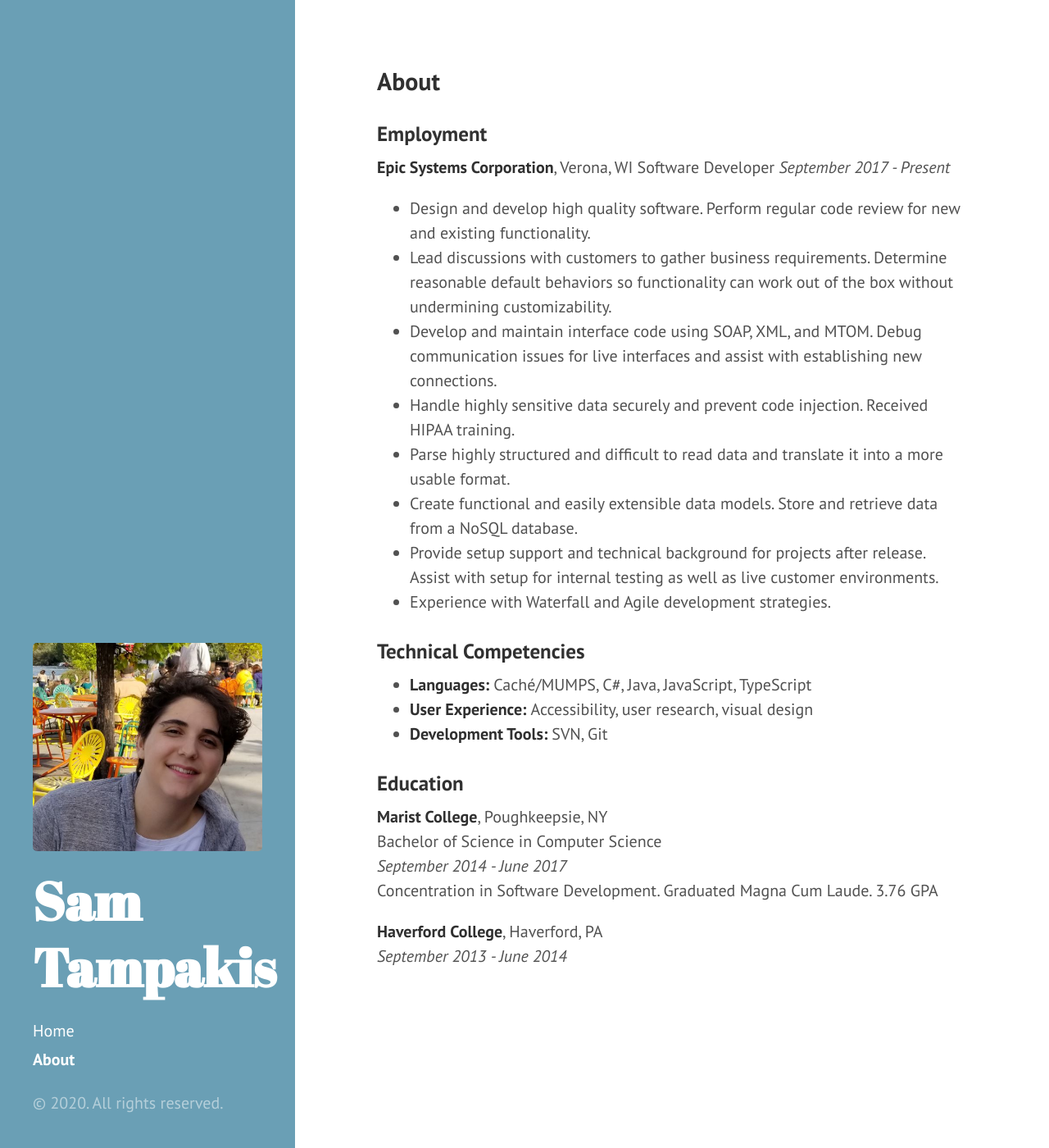
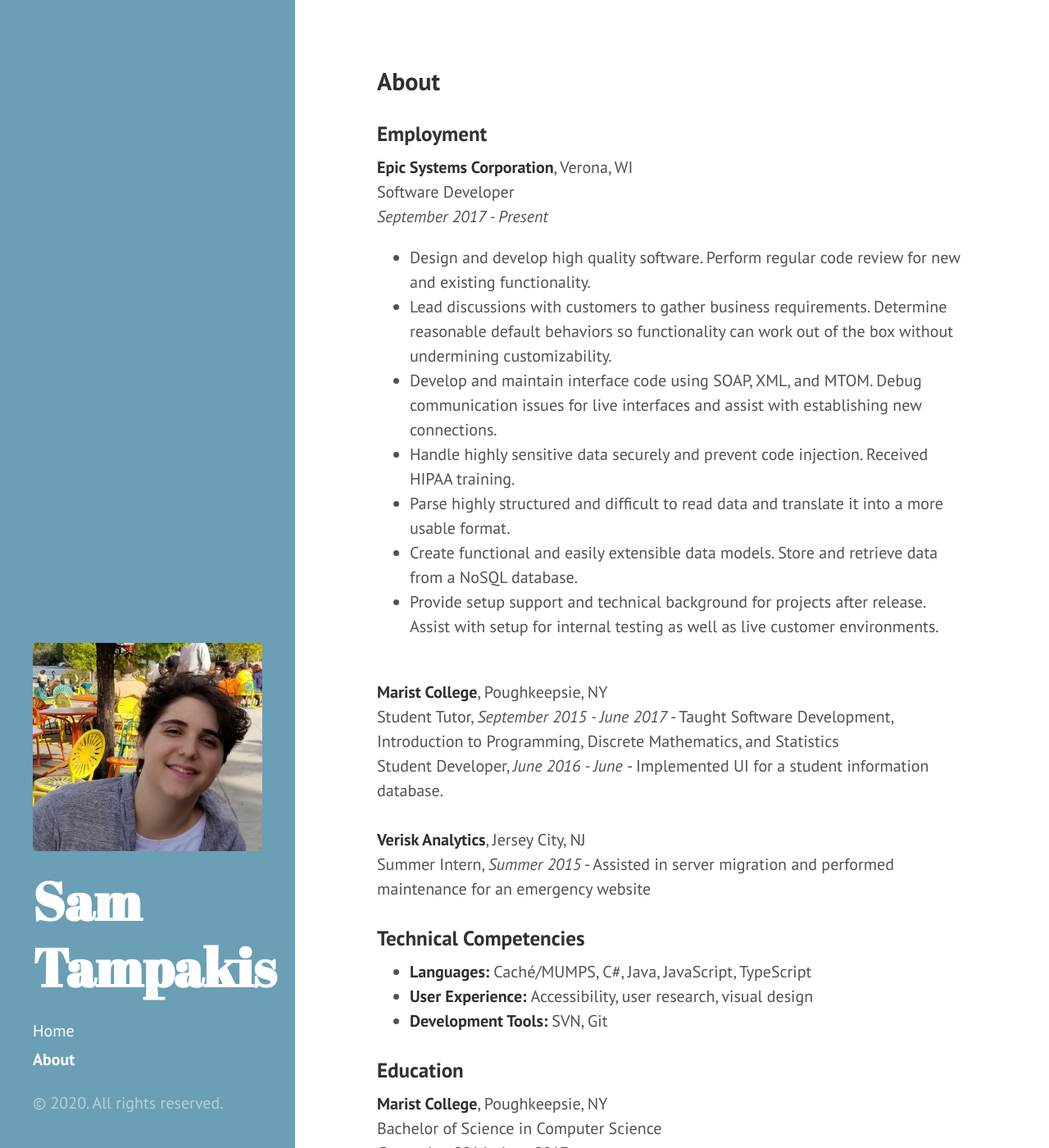
Before and after one commit to samtampakis/samtampakis.github.io, a Jekyll site: the page built from about.md, in a window 1280 px wide and 1400 px high. Shown: the whole window at 82% size. Built offline with Jekyll 4.4.1, drawn with Linux system fonts in a browser that asks for light colours.

Commit message:
Update information on about page

```diff
--- a/about.md
+++ b/about.md
@@ -6,8 +6,8 @@ title: About
 <h3>Employment</h3>
 
 <strong>Epic Systems Corporation</strong>, Verona, WI
-Software Developer
-<em>September 2017 - Present</em>
+<br>Software Developer
+<br><em>September 2017 - Present</em>
 <ul>
 <li>Design and develop high quality software. Perform regular code review for new and existing functionality.</li>
 <li>Lead discussions with customers to gather business requirements. Determine reasonable default behaviors so functionality
@@ -18,8 +18,15 @@ can work out of the box without undermining customizability.</li>
 <li>Create functional and easily extensible data models. Store and retrieve data from a NoSQL database.</li>
 <li>Provide setup support and technical background for projects after release. Assist with setup for
 internal testing as well as  live customer environments.</li>
-<li>Experience with Waterfall and Agile development strategies.</li>
 </ul>
+<br>
+<strong>Marist College</strong>, Poughkeepsie, NY
+<br>Student Tutor, <em>September 2015 - June 2017</em> - Taught Software Development, Introduction to Programming, Discrete Mathematics, and Statistics
+<br>Student Developer, <em>June 2016 - June </em> - Implemented UI for a student information database.
+<br><br>
+<strong>Verisk Analytics</strong>, Jersey City, NJ
+<br>Summer Intern, <em>Summer 2015</em> - Assisted in server migration and performed maintenance for an emergency website
+<br>
 
 
 <h3>Technical Competencies</h3>
```
